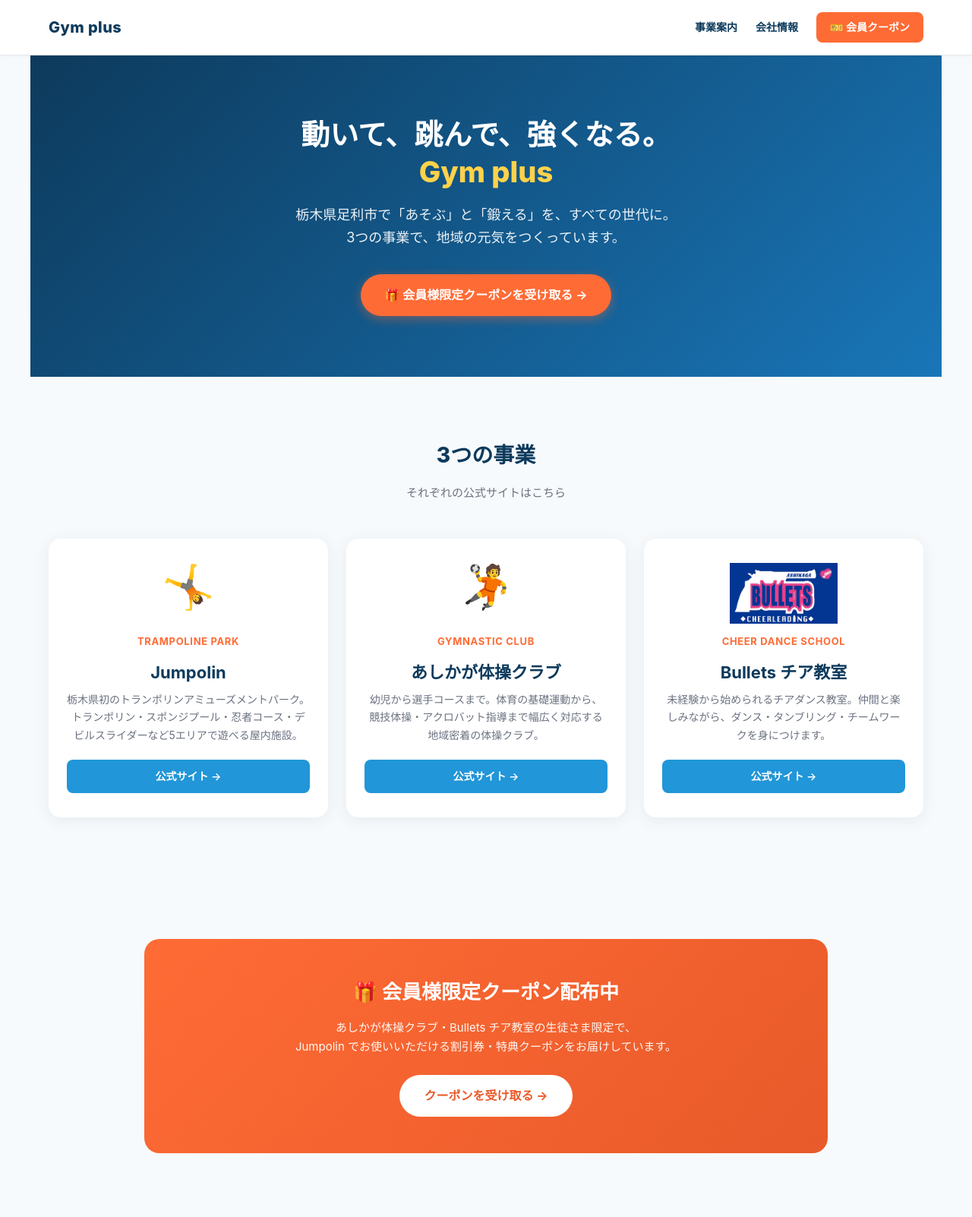
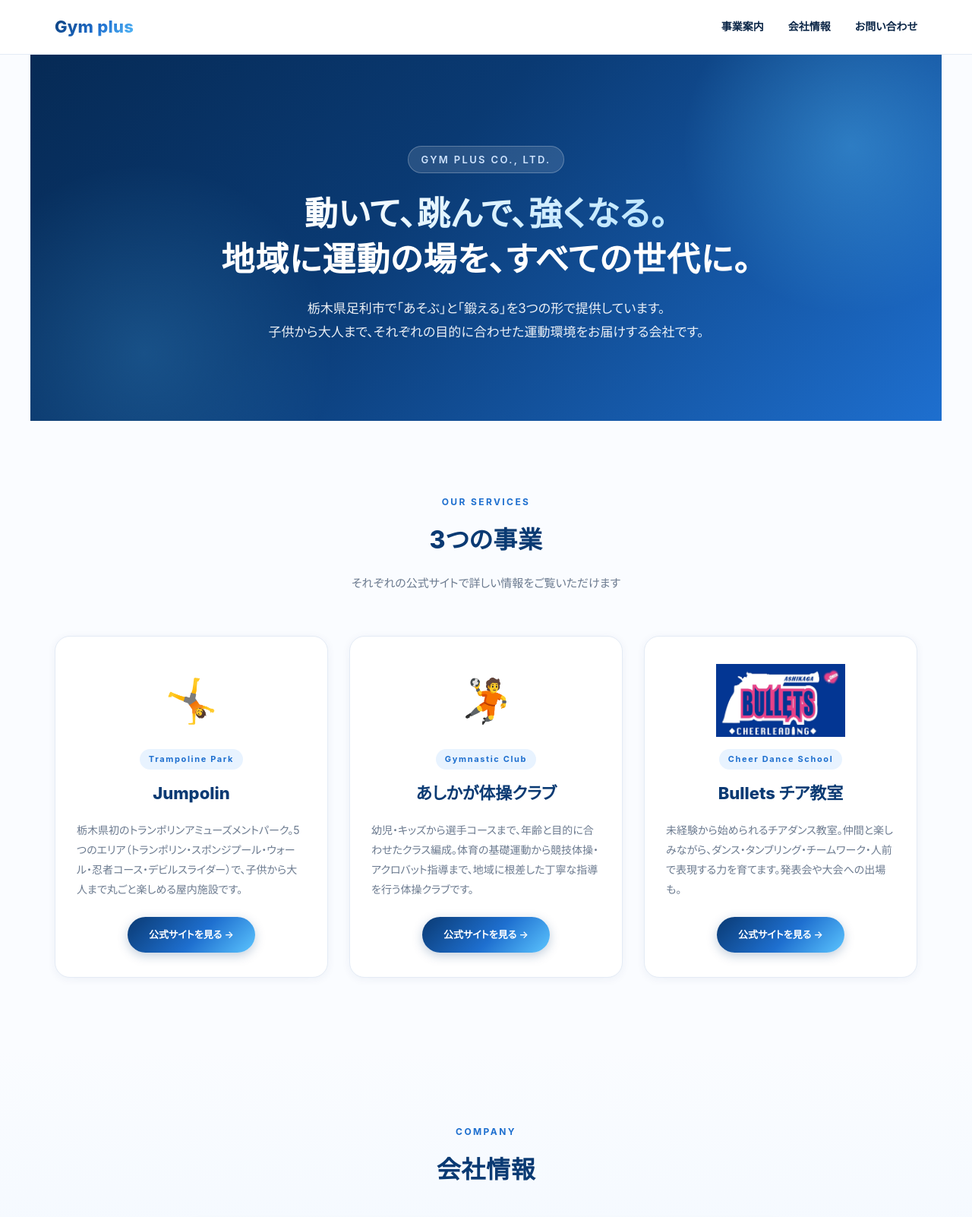
Before and after one commit to gym-plus-jp/gymplus-jp, a plain HTML site: page index.html in a window 1280 px wide. Shown: the top 1602 px of the page at 76% size. Drawn offline with Linux system fonts and the light colour scheme.

Commit message:
HP リブランド: クーポン要素削除＋Gym plusロゴ寄りの青グラデUI
- ヘッダー/フッターのクーポン誘導を削除（HPは会社案内に専念）
- カラーシステムを brand-deep/mid/bright のグラデに刷新
- ヒーロー/カード/CTA/お問合せにグラデーション適用
- お問い合わせセクション追加（電話・メール）
- フッターをコーポレート向けに再設計

```diff
--- a/assets/style.css
+++ b/assets/style.css
@@ -1,20 +1,22 @@
-/* Gym plus コーポレートサイト - 共通スタイル */
+/* 株式会社Gym plus コーポレートサイト
+ * ブランドカラー：Gym plus ロゴの青グラデーション（深い青→明るい青）
+ */
 
 :root {
-  --primary: #2196d8;
-  --primary-dark: #1976b8;
-  --primary-soft: #e3f2fd;
-  --secondary: #0d3a5c;
-  --accent: #ff6b35;
-  --accent-dark: #e85a2a;
-  --accent-soft: #fef0e8;
-  --bg: #f7fafc;
+  --brand-deep: #0a3a73;      /* 深い青（ロゴの濃い部分） */
+  --brand-mid: #1e6fcf;       /* ミッドブルー */
+  --brand-bright: #5cc5ff;    /* 明るい青（ロゴのハイライト） */
+  --brand-soft: #e8f3ff;      /* 淡い青背景 */
+  --ink: #0b2647;             /* 文字色（ネイビー寄り） */
+  --ink-soft: #6b7a8f;
+  --line: #e4ebf5;
+  --bg: #fafcff;
   --card: #ffffff;
-  --text: #0d3a5c;
-  --text-soft: #6b7280;
-  --border: #e5e7eb;
-  --shadow: 0 4px 20px rgba(13, 58, 92, 0.08);
-  --shadow-lg: 0 12px 40px rgba(13, 58, 92, 0.14);
+  --shadow-sm: 0 2px 12px rgba(10, 58, 115, 0.06);
+  --shadow-md: 0 8px 28px rgba(10, 58, 115, 0.10);
+  --shadow-lg: 0 16px 48px rgba(10, 58, 115, 0.18);
+  --gradient-brand: linear-gradient(135deg, #0a3a73 0%, #1e6fcf 55%, #5cc5ff 100%);
+  --gradient-hero: linear-gradient(135deg, #062a55 0%, #0a3a73 40%, #1e6fcf 100%);
 }
 
 * { box-sizing: border-box; margin: 0; padding: 0; }
@@ -23,27 +25,31 @@
   font-family: -apple-system, BlinkMacSystemFont, "Hiragino Kaku Gothic ProN",
     "Hiragino Sans", "Yu Gothic UI", "Meiryo", sans-serif;
   background: var(--bg);
-  color: var(--text);
-  line-height: 1.7;
+  color: var(--ink);
+  line-height: 1.75;
   -webkit-font-smoothing: antialiased;
+  font-feature-settings: "palt";
 }
 
-a { color: var(--primary); text-decoration: none; transition: color 0.2s; }
-a:hover { color: var(--primary-dark); }
+a { color: var(--brand-mid); text-decoration: none; transition: color 0.2s; }
+a:hover { color: var(--brand-deep); }
 
-/* ヘッダー */
+img { max-width: 100%; height: auto; }
+
+/* ============ ヘッダー ============ */
 .site-header {
-  background: #fff;
-  border-bottom: 1px solid var(--border);
+  background: rgba(255, 255, 255, 0.95);
+  backdrop-filter: saturate(180%) blur(16px);
+  -webkit-backdrop-filter: saturate(180%) blur(16px);
+  border-bottom: 1px solid var(--line);
   position: sticky;
   top: 0;
   z-index: 100;
-  box-shadow: 0 1px 6px rgba(13, 58, 92, 0.04);
 }
 .header-inner {
   max-width: 1200px;
   margin: 0 auto;
-  padding: 16px 24px;
+  padding: 16px 32px;
   display: flex;
   align-items: center;
   justify-content: space-between;
@@ -51,264 +57,429 @@
 .brand {
   display: flex;
   align-items: center;
-  gap: 10px;
-  font-size: 20px;
-  font-weight: 800;
-  color: var(--secondary);
-  letter-spacing: 0.02em;
+  gap: 12px;
+  color: var(--brand-deep);
+  font-size: 22px;
+  font-weight: 700;
+  letter-spacing: 0.01em;
 }
 .brand img {
-  height: 36px;
+  height: 40px;
+  width: auto;
+}
+.brand .brand-text {
+  background: var(--gradient-brand);
+  -webkit-background-clip: text;
+  background-clip: text;
+  color: transparent;
+  font-weight: 800;
 }
 .nav {
   display: flex;
-  gap: 24px;
+  gap: 32px;
   align-items: center;
   font-size: 14px;
   font-weight: 600;
 }
-.nav a { color: var(--text); }
-.nav .cta {
-  background: var(--accent);
-  color: #fff !important;
-  padding: 8px 18px;
-  border-radius: 8px;
+.nav a {
+  color: var(--ink);
+  position: relative;
+  padding: 6px 0;
 }
-.nav .cta:hover { background: var(--accent-dark); color: #fff !important; }
+.nav a::after {
+  content: '';
+  position: absolute;
+  left: 0;
+  bottom: -2px;
+  height: 2px;
+  width: 0;
+  background: var(--brand-mid);
+  transition: width 0.2s;
+}
+.nav a:hover::after { width: 100%; }
 
-/* ヒーロー */
+/* ============ ヒーロー ============ */
 .hero {
-  background: linear-gradient(135deg, var(--secondary) 0%, var(--primary-dark) 100%);
+  background: var(--gradient-hero);
   color: #fff;
-  padding: 80px 24px;
+  padding: 120px 32px 100px;
   text-align: center;
+  position: relative;
+  overflow: hidden;
+}
+.hero::before {
+  content: '';
+  position: absolute;
+  top: -120px;
+  right: -120px;
+  width: 480px;
+  height: 480px;
+  background: radial-gradient(circle, rgba(92, 197, 255, 0.35) 0%, transparent 65%);
+  border-radius: 50%;
+  pointer-events: none;
+}
+.hero::after {
+  content: '';
+  position: absolute;
+  bottom: -180px;
+  left: -120px;
+  width: 540px;
+  height: 540px;
+  background: radial-gradient(circle, rgba(92, 197, 255, 0.18) 0%, transparent 65%);
+  border-radius: 50%;
+  pointer-events: none;
+}
+.hero-inner {
+  max-width: 880px;
+  margin: 0 auto;
+  position: relative;
+  z-index: 1;
+}
+.hero .eyebrow {
+  display: inline-block;
+  font-size: 13px;
+  font-weight: 600;
+  letter-spacing: 0.18em;
+  text-transform: uppercase;
+  padding: 6px 16px;
+  background: rgba(255, 255, 255, 0.12);
+  border: 1px solid rgba(255, 255, 255, 0.25);
+  border-radius: 999px;
+  margin-bottom: 24px;
+  color: #cfe4ff;
 }
 .hero h1 {
-  font-size: 38px;
+  font-size: 44px;
   font-weight: 800;
-  margin-bottom: 16px;
-  line-height: 1.3;
+  line-height: 1.35;
+  margin-bottom: 20px;
+  letter-spacing: 0.02em;
 }
-.hero h1 .accent { color: #ffd24a; }
+.hero h1 .accent {
+  background: linear-gradient(135deg, #ffffff 0%, #b8e4ff 100%);
+  -webkit-background-clip: text;
+  background-clip: text;
+  color: transparent;
+}
 .hero .tagline {
-  font-size: 18px;
+  font-size: 17px;
   opacity: 0.92;
+  margin: 0 auto;
+  line-height: 1.85;
   max-width: 640px;
-  margin: 0 auto 32px;
-}
-.hero-cta {
-  display: inline-flex;
-  background: var(--accent);
-  color: #fff;
-  padding: 14px 32px;
-  border-radius: 999px;
-  font-size: 16px;
-  font-weight: 700;
-  box-shadow: 0 4px 14px rgba(255, 107, 53, 0.4);
-  transition: transform 0.15s, box-shadow 0.2s;
-}
-.hero-cta:hover {
-  transform: translateY(-2px);
-  box-shadow: 0 8px 20px rgba(255, 107, 53, 0.5);
-  color: #fff;
 }
 
-/* セクション */
+/* ============ セクション共通 ============ */
 section {
   max-width: 1200px;
   margin: 0 auto;
-  padding: 80px 24px;
+  padding: 96px 32px;
+}
+.section-eyebrow {
+  text-align: center;
+  font-size: 12px;
+  font-weight: 700;
+  letter-spacing: 0.2em;
+  text-transform: uppercase;
+  color: var(--brand-mid);
+  margin-bottom: 12px;
 }
 .section-title {
   text-align: center;
-  font-size: 28px;
+  font-size: 32px;
   font-weight: 800;
-  color: var(--secondary);
-  margin-bottom: 12px;
+  color: var(--brand-deep);
+  margin-bottom: 16px;
+  letter-spacing: 0.02em;
 }
 .section-subtitle {
   text-align: center;
-  color: var(--text-soft);
-  margin-bottom: 48px;
+  color: var(--ink-soft);
+  margin-bottom: 56px;
   font-size: 15px;
 }
 
-/* 3事業カード */
+/* ============ 3事業カード ============ */
 .services {
   display: grid;
-  grid-template-columns: repeat(auto-fit, minmax(280px, 1fr));
-  gap: 24px;
+  grid-template-columns: repeat(3, 1fr);
+  gap: 28px;
 }
 .service-card {
   background: var(--card);
-  border-radius: 16px;
-  padding: 32px 24px;
-  box-shadow: var(--shadow);
+  border-radius: 20px;
+  padding: 36px 28px 32px;
+  box-shadow: var(--shadow-sm);
+  border: 1px solid var(--line);
   text-align: center;
-  transition: transform 0.2s, box-shadow 0.2s;
+  transition: transform 0.25s, box-shadow 0.25s, border-color 0.25s;
   display: flex;
   flex-direction: column;
+  position: relative;
+  overflow: hidden;
+}
+.service-card::before {
+  content: '';
+  position: absolute;
+  top: 0;
+  left: 0;
+  right: 0;
+  height: 4px;
+  background: var(--gradient-brand);
+  transform: scaleX(0);
+  transform-origin: left;
+  transition: transform 0.3s;
 }
 .service-card:hover {
-  transform: translateY(-4px);
-  box-shadow: var(--shadow-lg);
+  transform: translateY(-6px);
+  box-shadow: var(--shadow-md);
+  border-color: rgba(30, 111, 207, 0.2);
 }
-.service-icon {
-  font-size: 56px;
-  margin-bottom: 16px;
-}
+.service-card:hover::before { transform: scaleX(1); }
+
 .service-card .logo-wrap {
   display: flex;
   justify-content: center;
   align-items: center;
-  height: 80px;
-  margin-bottom: 12px;
+  height: 96px;
+  margin-bottom: 16px;
 }
 .service-card .logo-wrap img {
-  max-height: 80px;
-  max-width: 160px;
+  max-height: 96px;
+  max-width: 180px;
   object-fit: contain;
+}
+.service-card .service-icon {
+  font-size: 56px;
+  line-height: 1;
+}
+.service-card .lead {
+  display: inline-block;
+  font-size: 11px;
+  font-weight: 700;
+  letter-spacing: 0.15em;
+  color: var(--brand-mid);
+  background: var(--brand-soft);
+  padding: 4px 12px;
+  border-radius: 999px;
+  margin-bottom: 12px;
+  align-self: center;
 }
 .service-card h3 {
   font-size: 22px;
-  color: var(--secondary);
-  margin-bottom: 4px;
-}
-.service-card .lead {
-  font-size: 13px;
-  color: var(--accent);
-  font-weight: 700;
-  letter-spacing: 0.05em;
-  text-transform: uppercase;
-  margin-bottom: 12px;
+  color: var(--brand-deep);
+  margin-bottom: 16px;
+  font-weight: 800;
 }
 .service-card p {
   font-size: 14px;
-  color: var(--text-soft);
-  margin-bottom: 20px;
-  line-height: 1.7;
+  color: var(--ink-soft);
+  margin-bottom: 24px;
+  line-height: 1.85;
   flex-grow: 1;
+  text-align: left;
 }
 .service-card .link {
-  display: inline-block;
-  background: var(--primary);
+  display: inline-flex;
+  align-items: center;
+  gap: 6px;
+  background: var(--gradient-brand);
   color: #fff;
-  padding: 10px 24px;
-  border-radius: 8px;
+  padding: 12px 28px;
+  border-radius: 999px;
   font-weight: 600;
-  font-size: 14px;
+  font-size: 13px;
+  align-self: center;
+  transition: transform 0.2s, box-shadow 0.2s;
+  box-shadow: 0 4px 14px rgba(10, 58, 115, 0.25);
 }
 .service-card .link:hover {
-  background: var(--primary-dark);
+  transform: translateY(-2px);
+  box-shadow: 0 8px 20px rgba(10, 58, 115, 0.35);
   color: #fff;
 }
 
-/* バナーCTA */
-.banner-cta {
-  background: linear-gradient(135deg, var(--accent) 0%, var(--accent-dark) 100%);
+/* ============ 会社情報 ============ */
+.about-wrap {
+  background: linear-gradient(180deg, transparent 0%, var(--brand-soft) 100%);
+  padding-top: 96px;
+  padding-bottom: 96px;
+  margin: 0;
+  max-width: none;
+}
+.about-inner {
+  max-width: 880px;
+  margin: 0 auto;
+  padding: 0 32px;
+}
+.about-card {
+  background: #fff;
+  border-radius: 24px;
+  padding: 56px;
+  box-shadow: var(--shadow-md);
+}
+.about-card table {
+  width: 100%;
+  font-size: 15px;
+}
+.about-card th, .about-card td {
+  text-align: left;
+  padding: 18px 0;
+  border-bottom: 1px solid var(--line);
+  vertical-align: top;
+}
+.about-card tr:last-child th, .about-card tr:last-child td { border-bottom: none; }
+.about-card th {
+  width: 32%;
+  color: var(--brand-mid);
+  font-weight: 600;
+  font-size: 13px;
+  letter-spacing: 0.05em;
+}
+.about-card td {
+  color: var(--ink);
+  line-height: 1.85;
+}
+
+/* ============ お問い合わせ ============ */
+.contact {
+  text-align: center;
+  padding-top: 96px;
+  padding-bottom: 96px;
+}
+.contact-card {
+  background: var(--gradient-hero);
+  border-radius: 24px;
+  padding: 64px 40px;
   color: #fff;
-  border-radius: 20px;
-  padding: 48px 32px;
-  text-align: center;
-  max-width: 900px;
+  max-width: 800px;
   margin: 0 auto;
+  position: relative;
+  overflow: hidden;
 }
-.banner-cta h2 {
+.contact-card::before {
+  content: '';
+  position: absolute;
+  top: -100px;
+  right: -100px;
+  width: 320px;
+  height: 320px;
+  background: radial-gradient(circle, rgba(92, 197, 255, 0.3) 0%, transparent 65%);
+  border-radius: 50%;
+}
+.contact-card h2 {
   font-size: 26px;
   font-weight: 800;
-  margin-bottom: 12px;
+  margin-bottom: 14px;
+  position: relative;
 }
-.banner-cta p {
+.contact-card p {
   font-size: 15px;
-  opacity: 0.95;
-  margin-bottom: 24px;
+  opacity: 0.92;
+  margin-bottom: 32px;
+  position: relative;
 }
-.banner-cta .btn {
+.contact-channels {
+  display: flex;
+  gap: 16px;
+  justify-content: center;
+  flex-wrap: wrap;
+  position: relative;
+}
+.contact-btn {
+  display: inline-flex;
+  align-items: center;
+  gap: 8px;
   background: #fff;
-  color: var(--accent-dark);
-  padding: 14px 32px;
+  color: var(--brand-deep);
+  padding: 14px 28px;
   border-radius: 999px;
   font-weight: 700;
-  display: inline-block;
+  font-size: 14px;
+  transition: transform 0.2s, box-shadow 0.2s;
+  box-shadow: 0 4px 14px rgba(0, 0, 0, 0.15);
 }
-.banner-cta .btn:hover {
-  background: #fef9f5;
-  color: var(--accent-dark);
+.contact-btn:hover {
+  transform: translateY(-2px);
+  box-shadow: 0 8px 20px rgba(0, 0, 0, 0.2);
+  color: var(--brand-deep);
 }
+.contact-btn .icon { font-size: 16px; }
 
-/* 会社情報 */
-.about {
-  background: #fff;
-  border-radius: 20px;
-  padding: 48px;
-  box-shadow: var(--shadow);
-  max-width: 800px;
-  margin: 0 auto;
-}
-.about table {
-  width: 100%;
-  font-size: 14px;
-}
-.about th, .about td {
-  text-align: left;
-  padding: 14px 0;
-  border-bottom: 1px solid var(--border);
-  vertical-align: top;
-}
-.about th {
-  width: 30%;
-  color: var(--text-soft);
-  font-weight: 600;
-}
-.about td { color: var(--text); }
-
-/* フッター */
+/* ============ フッター ============ */
 .site-footer {
-  background: var(--secondary);
+  background: var(--brand-deep);
   color: #fff;
-  padding: 48px 24px 24px;
-  margin-top: 80px;
+  padding: 64px 32px 32px;
 }
 .footer-inner {
   max-width: 1200px;
   margin: 0 auto;
-  text-align: center;
 }
-.footer-inner .footer-brand {
-  font-size: 18px;
+.footer-top {
+  display: grid;
+  grid-template-columns: 1fr 1fr;
+  gap: 48px;
+  padding-bottom: 40px;
+  border-bottom: 1px solid rgba(255, 255, 255, 0.12);
+}
+.footer-brand {
+  font-size: 20px;
   font-weight: 800;
   margin-bottom: 12px;
 }
-.footer-inner .footer-links {
+.footer-brand-desc {
+  font-size: 13px;
+  opacity: 0.7;
+  line-height: 1.85;
+}
+.footer-links {
   display: flex;
-  justify-content: center;
-  gap: 24px;
-  margin: 16px 0;
-  flex-wrap: wrap;
-  font-size: 13px;
+  flex-direction: column;
+  gap: 12px;
+  font-size: 14px;
 }
-.footer-inner .footer-links a {
+.footer-links a {
   color: rgba(255, 255, 255, 0.85);
 }
-.footer-inner .footer-links a:hover { color: #fff; }
+.footer-links a:hover {
+  color: #5cc5ff;
+}
+.footer-links .group-title {
+  font-size: 12px;
+  font-weight: 700;
+  letter-spacing: 0.15em;
+  text-transform: uppercase;
+  opacity: 0.5;
+  margin-bottom: 4px;
+}
 .copyright {
+  text-align: center;
   font-size: 12px;
-  opacity: 0.6;
-  margin-top: 24px;
+  opacity: 0.5;
+  margin-top: 32px;
 }
 
-/* レスポンシブ */
+/* ============ レスポンシブ ============ */
+@media (max-width: 900px) {
+  .services { grid-template-columns: 1fr; gap: 20px; }
+  .hero h1 { font-size: 32px; }
+  .hero { padding: 80px 24px 64px; }
+  section { padding: 64px 24px; }
+  .about-wrap, .contact { padding-top: 64px; padding-bottom: 64px; }
+  .about-card { padding: 32px 24px; }
+  .contact-card { padding: 40px 24px; }
+  .header-inner { padding: 14px 20px; }
+  .footer-top { grid-template-columns: 1fr; gap: 32px; }
+}
+
 @media (max-width: 600px) {
-  .nav { gap: 12px; font-size: 12px; }
-  .nav .cta { padding: 6px 12px; font-size: 12px; }
-  .hero { padding: 56px 20px; }
-  .hero h1 { font-size: 28px; }
-  .hero .tagline { font-size: 15px; }
-  section { padding: 56px 20px; }
-  .section-title { font-size: 22px; }
-  .about { padding: 24px; }
-  .banner-cta { padding: 32px 20px; }
-  .banner-cta h2 { font-size: 20px; }
-  .brand { font-size: 16px; }
-  .brand img { height: 28px; }
+  .nav { gap: 16px; font-size: 13px; }
+  .hero h1 { font-size: 26px; }
+  .hero .tagline { font-size: 14px; }
+  .section-title { font-size: 24px; }
+  .brand { font-size: 18px; }
+  .brand img { height: 32px; }
+  .about-card th, .about-card td { display: block; width: 100%; padding: 8px 0; }
+  .about-card th { padding-top: 16px; }
 }
--- a/index.html
+++ b/index.html
@@ -4,7 +4,7 @@
 <meta charset="UTF-8">
 <meta name="viewport" content="width=device-width, initial-scale=1, viewport-fit=cover">
 <title>株式会社Gym plus｜ジャンポリン・あしかが体操クラブ・Bullets チア教室</title>
-<meta name="description" content="栃木県足利市の運動施設運営会社。Jumpolin（トランポリンパーク）・あしかが体操クラブ（AGC）・Bullets チア教室を運営。">
+<meta name="description" content="栃木県足利市で「あそぶ」と「鍛える」を提供する運動施設運営会社。Jumpolin（トランポリンパーク）・あしかが体操クラブ・Bullets チア教室を運営しています。">
 <link rel="stylesheet" href="assets/style.css">
 </head>
 <body>
@@ -13,25 +13,31 @@
   <div class="header-inner">
     <a href="/" class="brand">
       <img src="assets/logos/gymplus.png" alt="" onerror="this.style.display='none'">
-      <span>Gym plus</span>
+      <span class="brand-text">Gym plus</span>
     </a>
     <nav class="nav">
       <a href="#services">事業案内</a>
       <a href="#about">会社情報</a>
-      <a href="coupon/" class="cta">🎫 会員クーポン</a>
+      <a href="#contact">お問い合わせ</a>
     </nav>
   </div>
 </header>
 
 <section class="hero">
-  <h1>動いて、跳んで、強くなる。<br><span class="accent">Gym plus</span></h1>
-  <p class="tagline">栃木県足利市で「あそぶ」と「鍛える」を、すべての世代に。<br>3つの事業で、地域の元気をつくっています。</p>
-  <a href="coupon/" class="hero-cta">🎁 会員様限定クーポンを受け取る →</a>
+  <div class="hero-inner">
+    <span class="eyebrow">Gym plus Co., Ltd.</span>
+    <h1><span class="accent">動いて、跳んで、強くなる。</span><br>地域に運動の場を、すべての世代に。</h1>
+    <p class="tagline">
+      栃木県足利市で「あそぶ」と「鍛える」を3つの形で提供しています。<br>
+      子供から大人まで、それぞれの目的に合わせた運動環境をお届けする会社です。
+    </p>
+  </div>
 </section>
 
 <section id="services">
+  <div class="section-eyebrow">Our Services</div>
   <h2 class="section-title">3つの事業</h2>
-  <p class="section-subtitle">それぞれの公式サイトはこちら</p>
+  <p class="section-subtitle">それぞれの公式サイトで詳しい情報をご覧いただけます</p>
 
   <div class="services">
 
@@ -39,51 +45,44 @@
       <div class="logo-wrap">
         <img src="assets/logos/jumpolin.png" alt="Jumpolin" onerror="this.outerHTML='<div class=&quot;service-icon&quot;>🤸</div>'">
       </div>
-      <div class="lead">Trampoline Park</div>
+      <span class="lead">Trampoline Park</span>
       <h3>Jumpolin</h3>
-      <p>栃木県初のトランポリンアミューズメントパーク。トランポリン・スポンジプール・忍者コース・デビルスライダーなど5エリアで遊べる屋内施設。</p>
-      <a href="https://jumpolin.net/" target="_blank" rel="noopener" class="link">公式サイト →</a>
+      <p>栃木県初のトランポリンアミューズメントパーク。5つのエリア（トランポリン・スポンジプール・ウォール・忍者コース・デビルスライダー）で、子供から大人まで丸ごと楽しめる屋内施設です。</p>
+      <a href="https://jumpolin.net/" target="_blank" rel="noopener" class="link">公式サイトを見る →</a>
     </div>
 
     <div class="service-card">
       <div class="logo-wrap">
         <img src="assets/logos/agc.png" alt="AGC" onerror="this.outerHTML='<div class=&quot;service-icon&quot;>🤾</div>'">
       </div>
-      <div class="lead">Gymnastic Club</div>
+      <span class="lead">Gymnastic Club</span>
       <h3>あしかが体操クラブ</h3>
-      <p>幼児から選手コースまで。体育の基礎運動から、競技体操・アクロバット指導まで幅広く対応する地域密着の体操クラブ。</p>
-      <a href="http://ashikaga-gymnastic-club.com/" target="_blank" rel="noopener" class="link">公式サイト →</a>
+      <p>幼児・キッズから選手コースまで、年齢と目的に合わせたクラス編成。体育の基礎運動から競技体操・アクロバット指導まで、地域に根差した丁寧な指導を行う体操クラブです。</p>
+      <a href="http://ashikaga-gymnastic-club.com/" target="_blank" rel="noopener" class="link">公式サイトを見る →</a>
     </div>
 
     <div class="service-card">
       <div class="logo-wrap">
         <img src="assets/logos/bullets.png" alt="Bullets">
       </div>
-      <div class="lead">Cheer Dance School</div>
+      <span class="lead">Cheer Dance School</span>
       <h3>Bullets チア教室</h3>
-      <p>未経験から始められるチアダンス教室。仲間と楽しみながら、ダンス・タンブリング・チームワークを身につけます。</p>
-      <a href="https://bullets-gym.jp/" target="_blank" rel="noopener" class="link">公式サイト →</a>
+      <p>未経験から始められるチアダンス教室。仲間と楽しみながら、ダンス・タンブリング・チームワーク・人前で表現する力を育てます。発表会や大会への出場も。</p>
+      <a href="https://bullets-gym.jp/" target="_blank" rel="noopener" class="link">公式サイトを見る →</a>
     </div>
 
   </div>
 </section>
 
-<section>
-  <div class="banner-cta">
-    <h2>🎁 会員様限定クーポン配布中</h2>
-    <p>あしかが体操クラブ・Bullets チア教室の生徒さま限定で、<br>
-       Jumpolin でお使いいただける割引券・特典クーポンをお届けしています。</p>
-    <a href="coupon/" class="btn">クーポンを受け取る →</a>
-  </div>
-</section>
-
-<section id="about">
-  <h2 class="section-title">会社情報</h2>
-  <div class="about">
+<div class="about-wrap" id="about">
+  <div class="about-inner">
+    <div class="section-eyebrow" style="margin-bottom:12px;">Company</div>
+    <h2 class="section-title" style="margin-bottom:48px;">会社情報</h2>
+    <div class="about-card">
       <table>
-      <tr><th>会社名</th><td>株式会社 Gym plus</td></tr>
+        <tr><th>会社名</th><td>株式会社 Gym plus（Gym plus Co., Ltd.）</td></tr>
         <tr><th>代表取締役</th><td>中村 祐介</td></tr>
-      <tr><th>所在地</th><td>〒326-0824 栃木県足利市八幡町3-16-4</td></tr>
+        <tr><th>所在地</th><td>〒326-0824<br>栃木県足利市八幡町3-16-4</td></tr>
         <tr><th>電話番号</th><td>0284-22-8026</td></tr>
         <tr><th>事業内容</th><td>
           トランポリンパーク運営（Jumpolin）<br>
@@ -92,16 +91,41 @@
         </td></tr>
       </table>
     </div>
+  </div>
+</div>
+
+<section class="contact" id="contact">
+  <div class="contact-card">
+    <div class="section-eyebrow" style="color:#cfe4ff;">Contact</div>
+    <h2>お問い合わせ</h2>
+    <p>体験申込・ご見学・取材依頼・採用に関するお問い合わせは下記までお気軽にどうぞ。</p>
+    <div class="contact-channels">
+      <a href="tel:0284228026" class="contact-btn">
+        <span class="icon">📞</span> 0284-22-8026
+      </a>
+      <a href="mailto:gymplus0601@gmail.com" class="contact-btn">
+        <span class="icon">✉️</span> メールで問い合わせ
+      </a>
+    </div>
+  </div>
 </section>
 
 <footer class="site-footer">
   <div class="footer-inner">
+    <div class="footer-top">
+      <div>
         <div class="footer-brand">株式会社 Gym plus</div>
+        <p class="footer-brand-desc">
+          栃木県足利市で運動施設を運営する会社です。<br>
+          子供から大人まで、それぞれの目的に合わせた運動環境をお届けしています。
+        </p>
+      </div>
       <div class="footer-links">
-      <a href="https://jumpolin.net/" target="_blank" rel="noopener">Jumpolin</a>
+        <div class="group-title">運営事業</div>
+        <a href="https://jumpolin.net/" target="_blank" rel="noopener">Jumpolin（トランポリンパーク）</a>
         <a href="http://ashikaga-gymnastic-club.com/" target="_blank" rel="noopener">あしかが体操クラブ</a>
         <a href="https://bullets-gym.jp/" target="_blank" rel="noopener">Bullets チア教室</a>
-      <a href="coupon/">会員クーポン</a>
+      </div>
     </div>
     <div class="copyright">© 2026 Gym plus Co., Ltd. All rights reserved.</div>
   </div>
```
Lines whose indentation alone changed are shown as unchanged.
